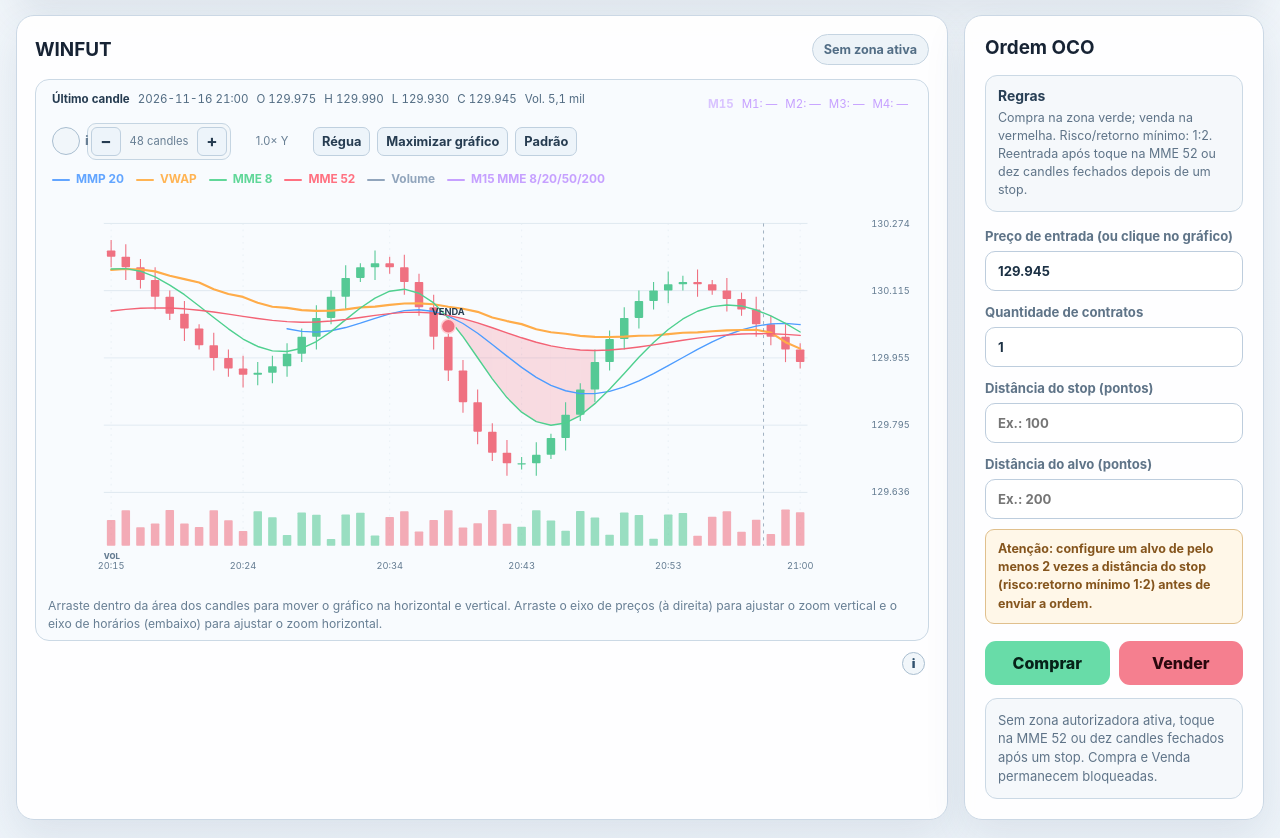
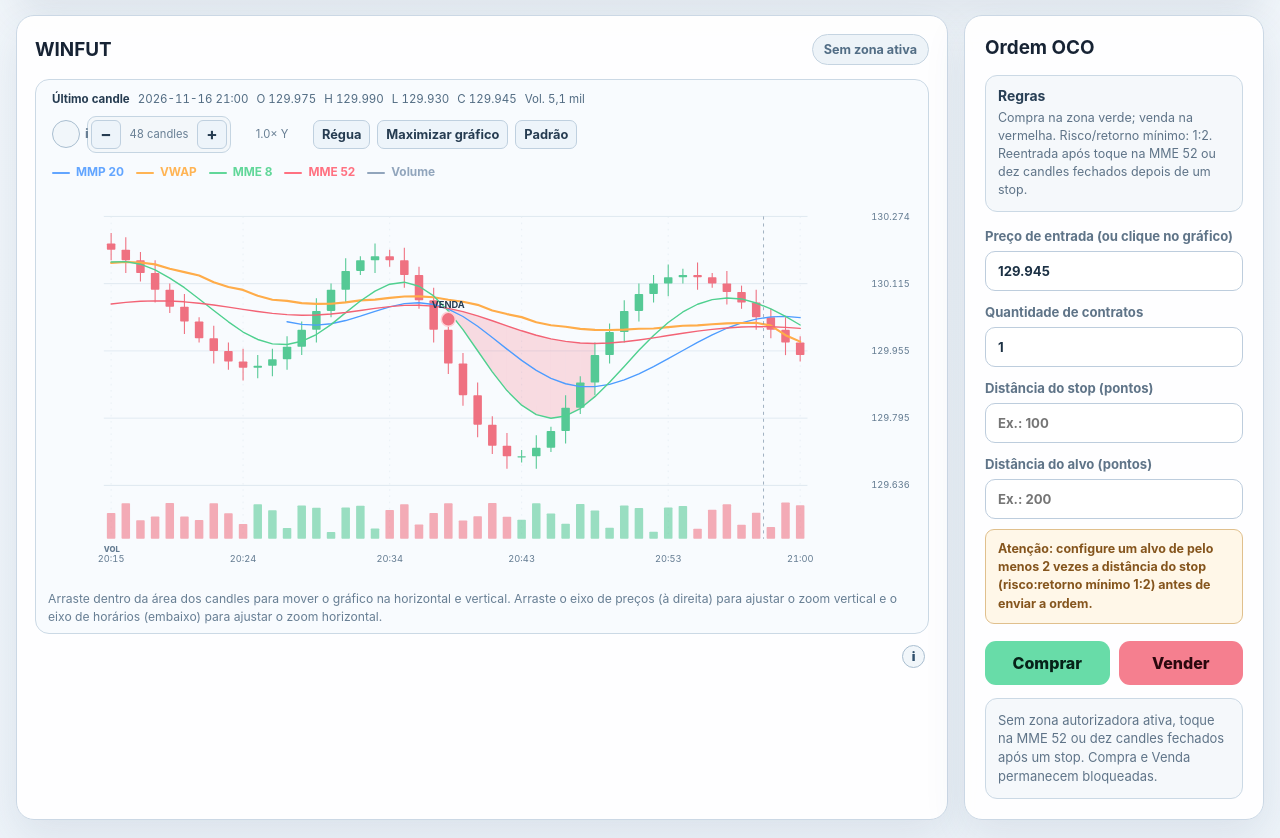
Before and after one commit to pablopcdossantos2-sys/simulador-de-trade, a React (Vite) app: page / in a window 1280 px wide. Shown: the part 1189-2027 px from the top of the page. Built offline with nearby package versions, Linux system fonts and the light colour scheme.

Commit message:
fix(chart): remove unrelated M15 EMA overlays from strategy 01

```diff
--- a/src/App.tsx
+++ b/src/App.tsx
@@ -63,10 +63,6 @@ import {
 import { useReplayPlayer } from "./hooks/useReplayPlayer";
 import { indicator } from "./services/indicator";
 import {
-  calculateCausalMtfAverages,
-  DEFAULT_CAUSAL_MTF_CONFIG,
-} from "./services/causalMtfIndicator";
-import {
   deleteAllDatabaseData,
   deleteAllTrades,
   loadTrades,
@@ -324,13 +320,6 @@ export default function App() {
   const indicatorEvaluation = useMemo(
     () => indicator.calculate(asset, indicatorCandles, trainingSession?.id ?? "preview"),
     [asset, indicatorCandles, trainingSession?.id],
-  );
-  const mtfSnapshots = useMemo(
-    () => calculateCausalMtfAverages(indicatorCandles, {
-      ...DEFAULT_CAUSAL_MTF_CONFIG,
-      chartTimeframeMinutes: replayTimeframeMinutes,
-    }),
-    [indicatorCandles, replayTimeframeMinutes],
   );
   const signal = indicatorEvaluation.authorization;
   const signalAlreadyUsed = Boolean(
@@ -1439,7 +1428,6 @@ export default function App() {
               candles={visibleCandles}
               contextCandles={warmupCandles}
               evaluation={indicatorEvaluation}
-              mtfSnapshots={mtfSnapshots}
               position={position}
               asset={asset}
               draftOrder={draftOrder}
--- a/src/components/CandleChart.tsx
+++ b/src/components/CandleChart.tsx
@@ -1,13 +1,11 @@
 import { useEffect, useRef, useState, type MouseEvent as ReactMouseEvent } from "react";
 import { InfoTip } from "./InfoTip";
 import type { Asset, Candle, IndicatorEvaluation, IndicatorPoint, Position, Side } from "../types";
-import type { CausalMtfSnapshot } from "../services/causalMtfIndicator";
 
 interface Props {
   candles: Candle[];
   contextCandles?: Candle[];
   evaluation: IndicatorEvaluation;
-  mtfSnapshots?: CausalMtfSnapshot[];
   position: Position | null;
   asset: Asset;
   draftOrder?: { side: Side; entry: number; stopLoss: number; target: number } | null;
@@ -58,27 +56,6 @@ function formatTime(timestamp: string): string {
 }
 function formatDate(timestamp: string): string { return timestamp.slice(0, 10); }
 
-function buildMtfLinePath(
-  visible: ChartCandle[],
-  snapshots: Map<string, CausalMtfSnapshot>,
-  xForIndex: (index: number) => number,
-  y: (price: number) => number,
-  averageId: string,
-): string {
-  let path = "";
-  let drawing = false;
-  visible.forEach((candle, idx) => {
-    const value = snapshots.get(candle.timestamp)?.averages[averageId];
-    if (value === null || value === undefined || !Number.isFinite(value)) {
-      drawing = false;
-      return;
-    }
-    path += (drawing ? "L" : "M") + " " + xForIndex(idx) + " " + y(value) + " ";
-    drawing = true;
-  });
-  return path.trim();
-}
-
 function buildLinePath(
   visible: ChartCandle[],
   points: Map<number, IndicatorPoint>,
@@ -105,7 +82,6 @@ export function CandleChart({
   candles,
   contextCandles = [],
   evaluation,
-  mtfSnapshots = [],
   position,
   asset,
   draftOrder = null,
@@ -163,7 +139,6 @@ export function CandleChart({
     evaluation.series.filter((point) => visibleIndices.has(point.candleIndex))
       .map((point) => [point.candleIndex, point]),
   );
-  const mtfMap = new Map(mtfSnapshots.map((snapshot) => [snapshot.timestamp, snapshot]));
   const extraPrices = position
     ? [position.stopLoss, position.target, position.entry]
     : draftOrder
@@ -174,14 +149,9 @@ export function CandleChart({
       (value): value is number => value !== null && Number.isFinite(value),
     ),
   );
-  const mtfPrices = visible.flatMap((candle) => {
-    const snapshot = mtfMap.get(candle.timestamp);
-    return snapshot ? Object.values(snapshot.averages).filter(
-      (value): value is number => value !== null && Number.isFinite(value),
-    ) : [];
-  });
-  const rawMin = Math.min(...visible.map((candle) => candle.low), ...indicatorPrices, ...mtfPrices, ...extraPrices);
-  const rawMax = Math.max(...visible.map((candle) => candle.high), ...indicatorPrices, ...mtfPrices, ...extraPrices);
+  // As médias do futuro Sistema 02 não influenciam o desenho nem a escala.
+  const rawMin = Math.min(...visible.map((candle) => candle.low), ...indicatorPrices, ...extraPrices);
+  const rawMax = Math.max(...visible.map((candle) => candle.high), ...indicatorPrices, ...extraPrices);
   const padding = Math.max((rawMax - rawMin) * 0.07, asset === "WINFUT" ? 10 : 1);
   const baseMin = rawMin - padding;
   const baseMax = rawMax + padding;
@@ -199,10 +169,6 @@ export function CandleChart({
   const vwapPath = buildLinePath(visible, pointMap, xForIndex, y, (point) => point.vwap);
   const ema8Path = buildLinePath(visible, pointMap, xForIndex, y, (point) => point.ema8);
   const ema52Path = buildLinePath(visible, pointMap, xForIndex, y, (point) => point.ema52);
-  const mtfPaths = ["M1", "M2", "M3", "M4"].map((id) => ({
-    id,
-    path: buildMtfLinePath(visible, mtfMap, xForIndex, y, id),
-  }));
   const visibleSignals = evaluation.signals.filter((signal) => visibleIndices.has(signal.candleIndex));
   const maxVolume = Math.max(...visible.map((candle) => candle.volume), 1);
   const lastCandle = visible[visible.length - 1];
@@ -210,8 +176,6 @@ export function CandleChart({
     ? visible.find((candle) => candle.index === crosshair.candleIndex) ?? null
     : null;
   const readoutCandle = hoveredCandle ?? lastCandle;
-  const readoutMtfSnapshot = mtfMap.get(readoutCandle.timestamp) ??
-    (readoutCandle.source === "target" ? mtfSnapshots.at(-1) : undefined);
   const targetStartIndex = visible.findIndex((candle) => candle.source === "target");
   const hasVisibleContext = visible.some((candle) => candle.source === "context");
   const labelCount = Math.min(6, visible.length);
@@ -377,15 +341,6 @@ export function CandleChart({
           <span>C {formatPrice(readoutCandle.close, asset)}</span>
           <span>Vol. {new Intl.NumberFormat("pt-BR", { notation: "compact", maximumFractionDigits: 1 }).format(readoutCandle.volume)}</span>
         </div>
-        <div className="chart-mtf-readout" aria-label="Médias móveis do timeframe de 15 minutos">
-          <strong>M15</strong>
-          {(["M1", "M2", "M3", "M4"] as const).map((id) => {
-            const value = readoutMtfSnapshot?.averages[id] ?? null;
-            return <span key={id} className={`mtf-value mtf-${id.toLowerCase()}`}>
-              {id}: {value === null ? "—" : formatPrice(value, asset)}
-            </span>;
-          })}
-        </div>
         <div className="chart-controls" aria-label="Controles de zoom do gráfico">
           <InfoTip label="Como interagir com o gráfico" className="chart-info-tip">
             <p>Clique em um preço do gráfico para posicionar a entrada. Arraste a área dos candles para mover o gráfico. A linha de Alvo pode ser ajustada; o Stop só pode ser movido na direção favorável à operação, reduzindo o risco, e nunca em direção contrária.</p>
@@ -425,7 +380,6 @@ export function CandleChart({
         <span className="legend-wma">MMP 20</span><span className="legend-vwap">VWAP</span>
         <span className="legend-ema8">MME 8</span><span className="legend-ema52">MME 52</span>
         <span className="legend-volume">Volume</span>
-        <span className="legend-mtf">M15 MME 8/20/50/200</span>
       </div>
 
       <svg className={"chart" + (isPanning ? " chart-panning" : "")} viewBox={"0 0 " + WIDTH + " " + HEIGHT} role="img"
@@ -515,7 +469,6 @@ export function CandleChart({
         {vwapPath && <path d={vwapPath} className="indicator-vwap-line" />}
         {ema8Path && <path d={ema8Path} className="indicator-ema8-line" />}
         {ema52Path && <path d={ema52Path} className="indicator-ema52-line" />}
-        {mtfPaths.map(({ id, path }) => path && <path key={id} d={path} className={`indicator-mtf-${id.toLowerCase()}-line`} />)}
 
         {position && <>
           <PriceLine y={y(position.entry)} label={"Entrada " + formatPrice(position.entry, asset)} className="entry-line" />
--- a/src/styles.css
+++ b/src/styles.css
@@ -677,9 +677,6 @@ td {
   color: #ff7181;
 }
 
-.legend-mtf { color: #c6a0ff; }
-.legend-mtf::before { background: repeating-linear-gradient(90deg, currentColor 0 5px, transparent 5px 8px); }
-
 .indicator-wma-line,
 .indicator-vwap-line,
 .indicator-ema8-line,
@@ -709,31 +706,6 @@ td {
   stroke: #f36375;
   stroke-width: 1.4;
 }
-
-.chart-mtf-readout {
-  display: flex;
-  flex-wrap: wrap;
-  align-items: center;
-  gap: 8px;
-  padding: 5px 4px 2px;
-  color: #c6a0ff;
-  font-size: 0.72rem;
-  font-variant-numeric: tabular-nums;
-}
-.chart-mtf-readout strong { color: #d9c4ff; }
-.mtf-value { white-space: nowrap; }
-.indicator-mtf-m1-line, .indicator-mtf-m2-line, .indicator-mtf-m3-line, .indicator-mtf-m4-line {
-  fill: none;
-  stroke-width: 1.35;
-  stroke-dasharray: 5 4;
-  stroke-linecap: round;
-  stroke-linejoin: round;
-  vector-effect: non-scaling-stroke;
-}
-.indicator-mtf-m1-line { stroke: #d9a7ff; }
-.indicator-mtf-m2-line { stroke: #b58cff; }
-.indicator-mtf-m3-line { stroke: #9872e8; }
-.indicator-mtf-m4-line { stroke: #7758c8; }
 
 .indicator-cloud-green {
   fill: rgb(71, 220, 133);
```
Also changed, not shown: 1 other file (tests, documents, lock files or other folders).
